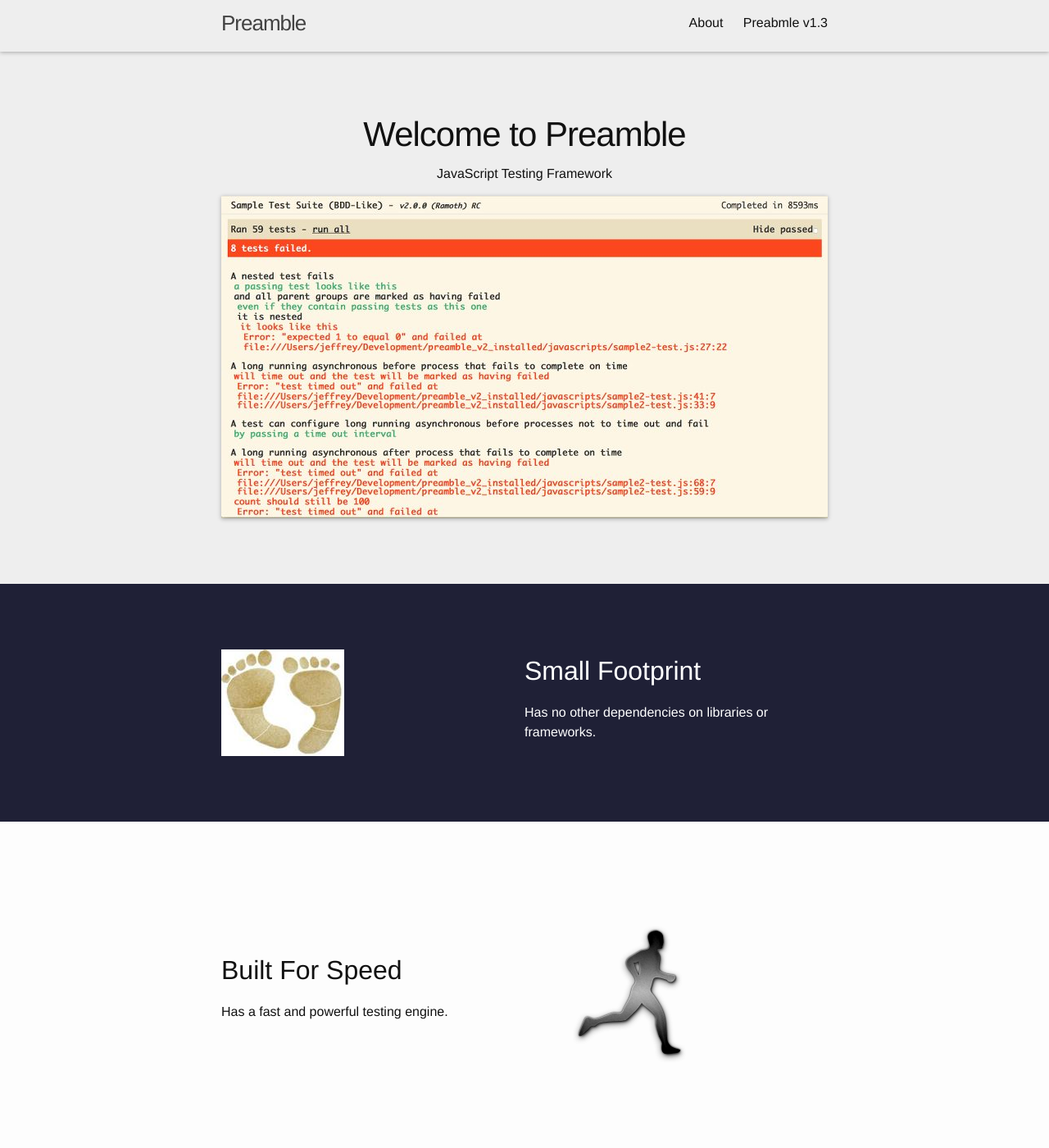
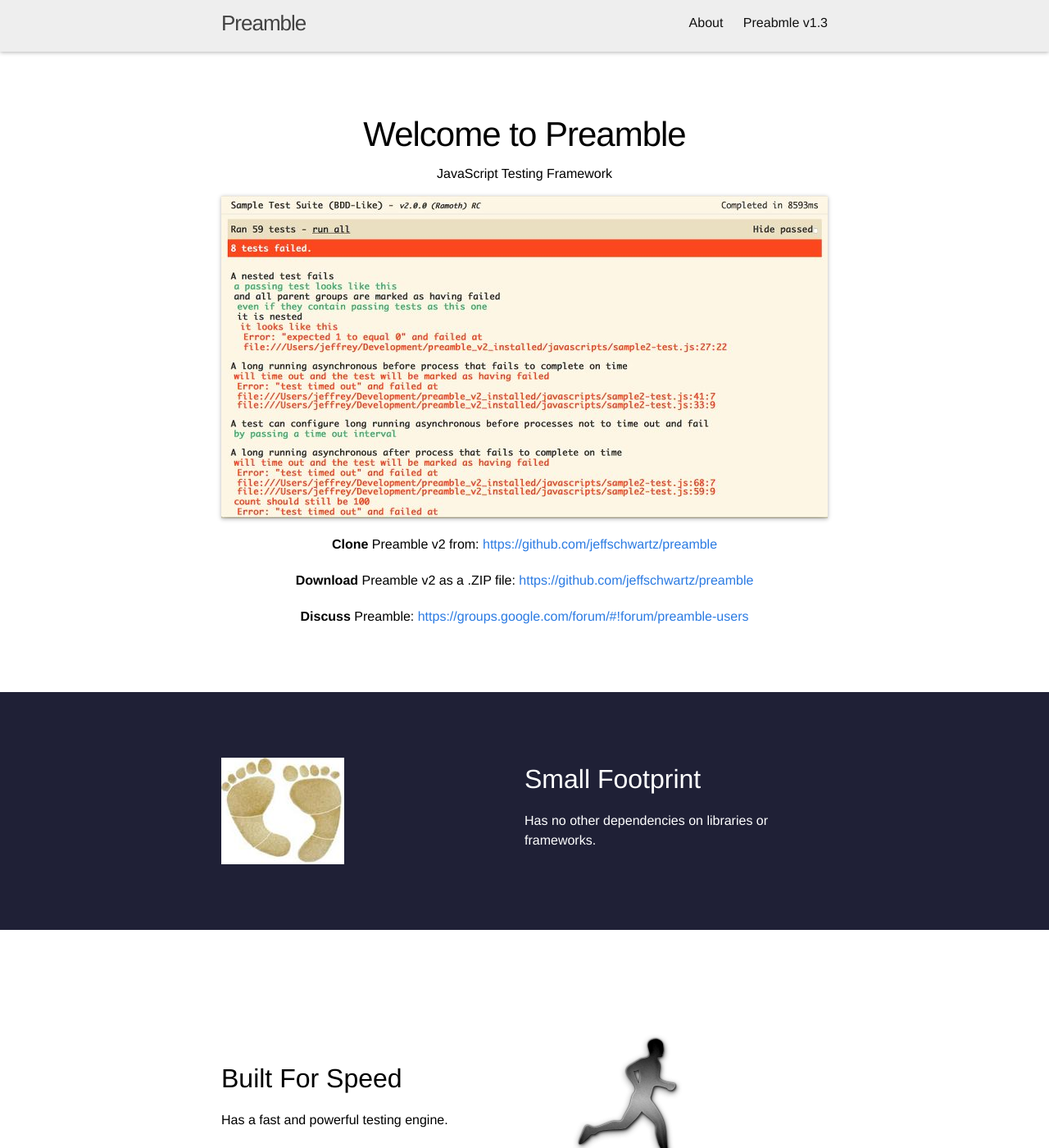
Before and after one commit to jeffschwartz/preamble, a Jekyll site: the page built from index.html, in a window 1280 px wide and 1400 px high. Shown: the whole window at 82% size. Built offline with Jekyll 4.4.1, drawn with Linux system fonts in a browser that asks for light colours; Markdown is read by kramdown in place of the engine named in the settings; some of the changed text lies outside the part shown.

Commit message:
Tweaked layout and styles. Added site data. Added link to Preamble's Google forum group.

```diff
--- a/_config.yml
+++ b/_config.yml
@@ -2,9 +2,13 @@
 title: Preamble
 baseurl: /preamble
 twitter_username: jefftschwartz
-github_username:  jeffschwartz
+github_username: jeffschwartz
+email: jefftschwartz@gmail.com
 
 # Build settings
 markdown: redcarpet
 highlighter: pygments
 exclude: ['README.md']
+
+# GitHub info
+preamble_version: v2
--- a/_sass/_layout.scss
+++ b/_sass/_layout.scss
@@ -2,7 +2,7 @@
  * Site header
  */
 .site-header {
-    /* background-color: #fff; */
+    background-color: #fff;
     background-color: rgb(238, 238, 238);
 /*     border-top: 5px solid $grey-color-dark;
 border-bottom: 1px solid $grey-color-light;
@@ -102,6 +102,7 @@
 .site-footer {
     border-top: 1px solid $grey-color-light;
     padding: $spacing-unit 0;
+    background-color: rgb(238, 238, 238);
 }
 
 .footer-heading {
@@ -171,6 +172,7 @@
  */
 .page-content {
     padding: $spacing-unit 0;
+    background-color: white;
 }
 
 .page-heading {
@@ -287,6 +289,11 @@
     box-shadow: rgba(0, 0, 0, 0.298039) 0px 1px 5px;
  }
 
+.index-content:nth-child(odd) {
+    background-color: white;
+    color: black;
+}
+
 .index-content:nth-child(even) {
     background-color: rgb(31, 32, 54);
     color: white;
@@ -306,3 +313,8 @@
         word-wrap: break-word;
     }
 }
+
+.index-content-link {
+    margin: 20px 0 0 0;
+    background-color: white;
+}
--- a/css/main.scss
+++ b/css/main.scss
@@ -14,7 +14,8 @@
 $spacing-unit:     30px;
 
 $text-color:       #111;
-$background-color: #fdfdfd;
+/* $background-color: #fdfdfd; */
+$background-color: rgb(238, 238, 238);
 $brand-color:      #2a7ae2;
 
 $grey-color:       #828282;
--- a/index.html
+++ b/index.html
@@ -7,6 +7,15 @@
         <h1>Welcome to Preamble</h1>
         <p>JavaScript Testing Framework</p>
         <img class="index-banner-image" src="{{site.baseurl}}/images/preamble.jpg" alt="Preamble Output"/>
+        <p class="index-content-link"><strong>Clone</strong> Preamble {{ site.preamble_version }} from:
+            <a href="https://github.com/jeffschwartz/preamble" target="_blank">https://github.com/jeffschwartz/preamble</a>
+        </p>
+        <p class="index-content-link"><strong>Download</strong> Preamble {{ site.preamble_version}} as a .ZIP file:
+            <a href="https://github.com/jeffschwartz/preamble/archive/master.zip">https://github.com/jeffschwartz/preamble</a>
+        </p>
+        <p class="index-content-link"><strong>Discuss</strong> Preamble:
+            <a href="https://groups.google.com/forum/#!forum/preamble-users" target="_blank">https://groups.google.com/forum/#!forum/preamble-users</a>
+        </p>
     </div>
 </div>
 
```
